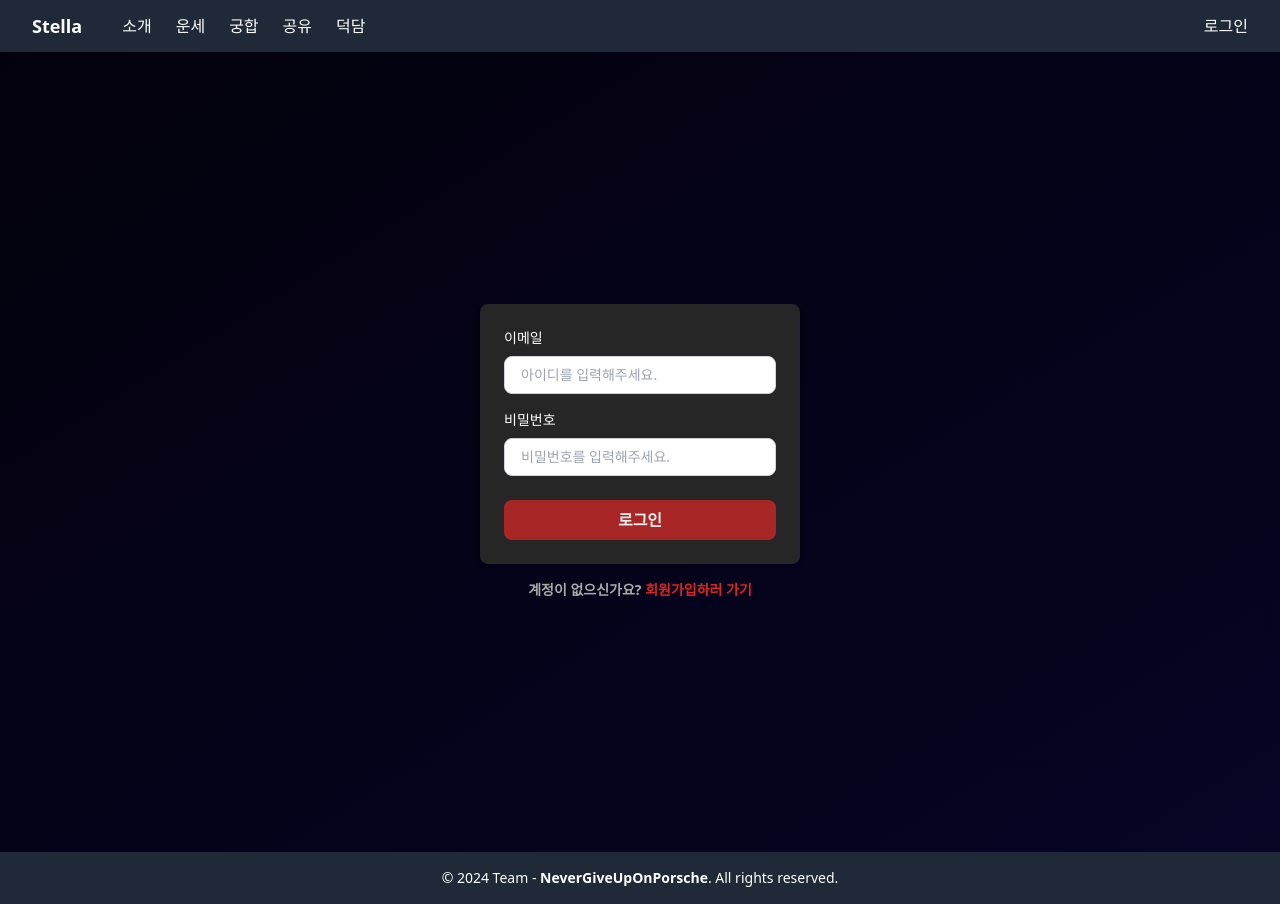
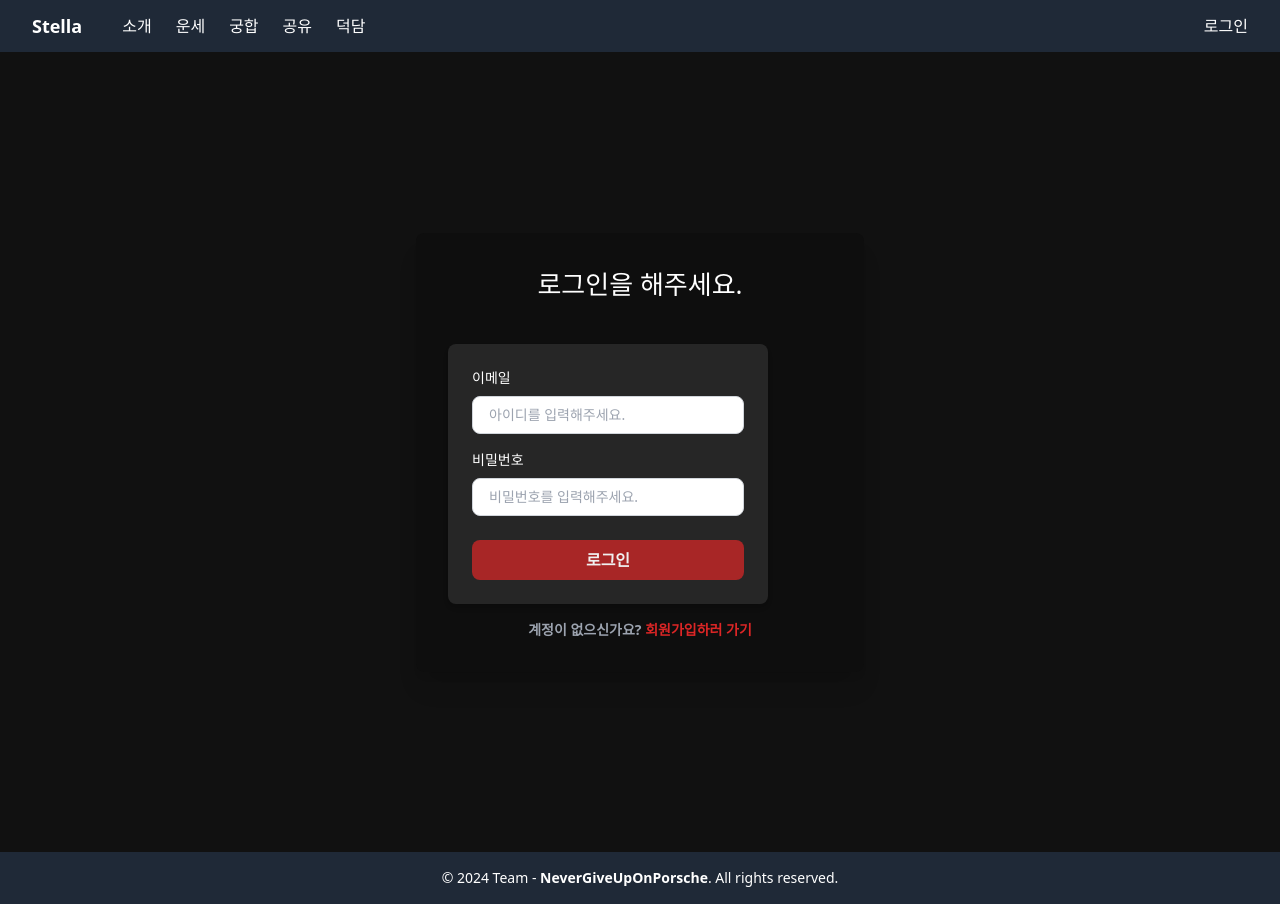
Before and after one commit to Noonsae/Horoscope-Project, a Next.js app: page /sign-in in a window 1280 px wide. Built offline with nearby package versions, Linux system fonts and the light colour scheme; no server answers.

Commit message:
feat : 서버 컴포넌트로 로직 수정

```diff
--- a/src/app/(auth)/sign-in/page.tsx
+++ b/src/app/(auth)/sign-in/page.tsx
@@ -1,20 +1,19 @@
-'use client';
-
 import Link from 'next/link';
 import SignInForm from './_components/SignInForm';
 
 const SignInPage: React.FC = () => {
   return (
-    <>
-      <div className="flex flex-col items-center justify-center min-h-screen w-full h-64 bg-gradient">
+    <div className="flex flex-col items-center justify-center w-full min-h-screen bg-[#111]">
+      <div className="w-full max-w-md p-8 rounded-lg shadow-xl bg-[#0e0e0e]">
+        <h1 className='text-white text-center mb-10 text-[26px]'>로그인을 해주세요.</h1>
         <SignInForm />
         <Link href="/sign-up">
-          <p className="text-sm text-center text-[#AAAAAA] mt-4 hover:underline font-bold">
-            계정이 없으신가요? <span className="text-red-600"> 회원가입하러 가기 </span>
+          <p className="text-sm text-center text-gray-400 mt-4 hover:underline font-bold">
+            계정이 없으신가요? <span className="text-red-600">회원가입하러 가기</span>
           </p>
         </Link>
       </div>
-    </>
+    </div>
   );
 };
 
```
